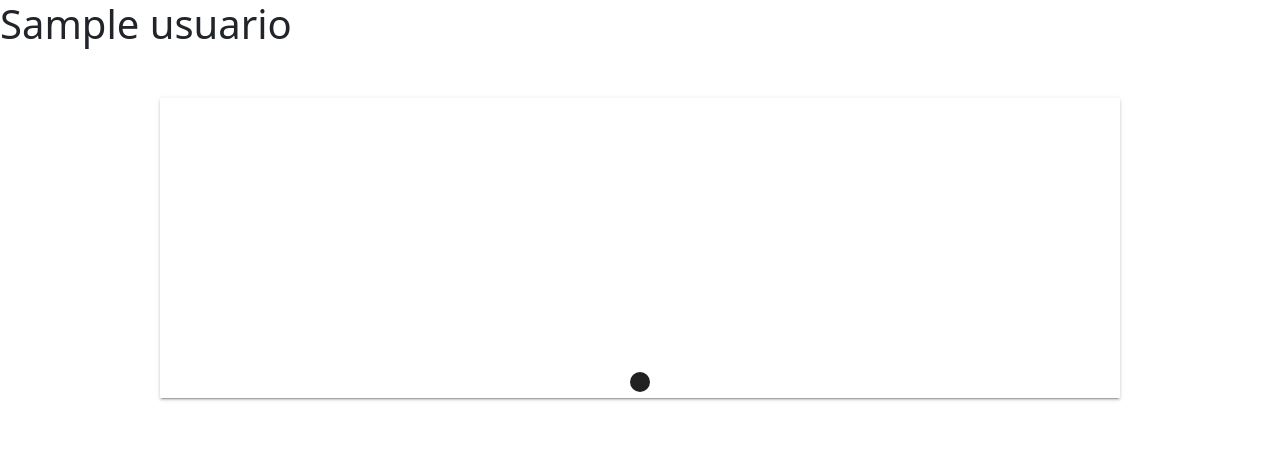
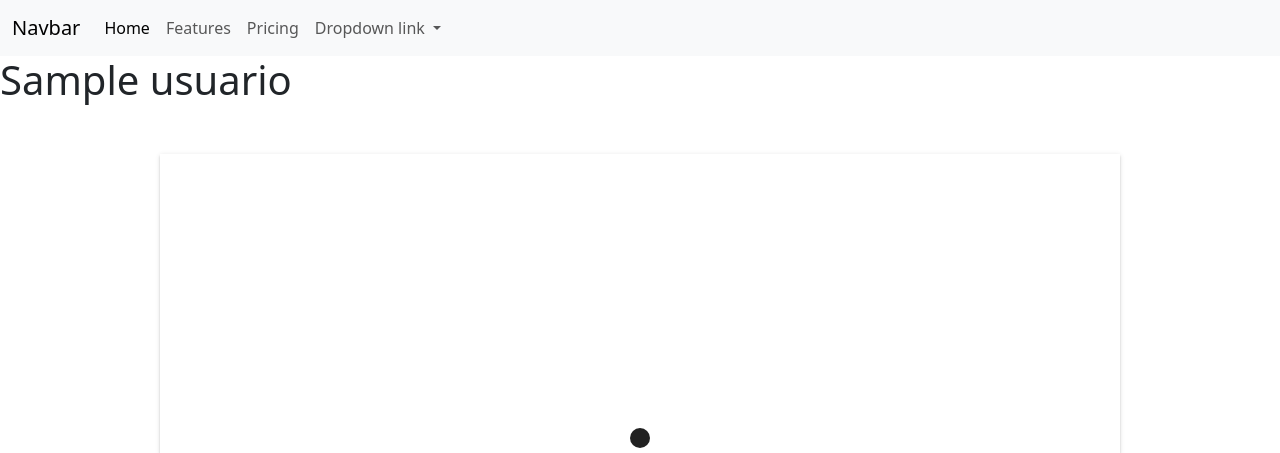
Before and after one commit to AnyeloHernandez/IPC2_V1S12023_ProyectoF2_3_201807398, a Django app: template tasks/templates/home.html in a window 1280 px wide. Shown: the top 453 px of the page. Run offline with Django 4.2, Linux system fonts and the light colour scheme; the template is opened without the code that fills it: most values are stand-ins (such as "Sample title", 1, 10 or a date in 2020); grey boxes marked "Sample" are stand-in pictures; some libraries are stand-ins or nearby versions.

Commit message:
Hotfix: orden de los html

```diff
--- /dev/null
+++ b/tasks/templates/base.html
@@ -0,0 +1,49 @@
+<!DOCTYPE html>
+<html>
+    <head>
+        {% load static %}
+        <title>Registrarse</title>
+        <link rel="stylesheet" href="{% static 'css/carousel.css' %}" >
+        <link href="https://cdn.jsdelivr.net/npm/bootstrap@5.3.0/dist/css/bootstrap.min.css" rel="stylesheet" integrity="sha384-9ndCyUaIbzAi2FUVXJi0CjmCapSmO7SnpJef0486qhLnuZ2cdeRhO02iuK6FUUVM" crossorigin="anonymous">
+        {% load bootstrap5 %}
+        {% bootstrap_css %}
+        {% bootstrap_javascript %}
+    </head>
+    <body>
+        <nav class="navbar navbar-expand-lg bg-body-tertiary">
+            <div class="container-fluid">
+              <a class="navbar-brand" href="#">Navbar</a>
+              <button class="navbar-toggler" type="button" data-bs-toggle="collapse" data-bs-target="#navbarNavDropdown" aria-controls="navbarNavDropdown" aria-expanded="false" aria-label="Toggle navigation">
+                <span class="navbar-toggler-icon"></span>
+              </button>
+              <div class="collapse navbar-collapse" id="navbarNavDropdown">
+                <ul class="navbar-nav">
+                  <li class="nav-item">
+                    <a class="nav-link active" aria-current="page" href="#">Home</a>
+                  </li>
+                  <li class="nav-item">
+                    <a class="nav-link" href="#">Features</a>
+                  </li>
+                  <li class="nav-item">
+                    <a class="nav-link" href="#">Pricing</a>
+                  </li>
+                  <li class="nav-item dropdown">
+                    <a class="nav-link dropdown-toggle" href="#" role="button" data-bs-toggle="dropdown" aria-expanded="false">
+                      Dropdown link
+                    </a>
+                    <ul class="dropdown-menu">
+                      <li><a class="dropdown-item" href="#">Action</a></li>
+                      <li><a class="dropdown-item" href="#">Another action</a></li>
+                      <li><a class="dropdown-item" href="#">Something else here</a></li>
+                    </ul>
+                  </li>
+                </ul>
+              </div>
+            </div>
+          </nav>
+        <h1>{{usuario}}</h1>
+        {% block content %}
+        {% endblock %}
+
+    </body>
+    </html>
--- a/tasks/templates/carousel.html
+++ /dev/null
@@ -1,18 +0,0 @@
-<!DOCTYPE html>
-<html>
-    <head>
-        {% load static %}
-        <title>Registrarse</title>
-        <link rel="stylesheet" href="{% static 'css/carousel.css' %}" >
-        {% load bootstrap5 %}
-        {% bootstrap_css %}
-        {% bootstrap_javascript %}
-    </head>
-    <body>
-        {% csrf_token %}
-        <h1>{{usuario}}</h1>
-        {% block content %}
-        {% endblock %}
-
-    </body>
-    </html>
--- a/tasks/templates/home.html
+++ b/tasks/templates/home.html
@@ -1,50 +1,5 @@
-{% extends 'carousel.html' %}
+{% extends 'base.html' %}
 {% block content %}
-<!-- <div class="slider">
-    <input type="radio" name="toggle" id="btn-1" checked>
-    <input type="radio" name="toggle" id="btn-2">
-    <input type="radio" name="toggle" id="btn-3">
-
-    <div class="slider-controls">
-      <label for="btn-1"></label>
-      <label for="btn-2"></label>
-      <label for="btn-3"></label>
-    </div>
-
-    <ul class="slides">
-      <li class="slide">
-        <div class="slide-content">
-          <h2 class="slide-title">Slide #1</h2>
-          <p class="slide-text">Lorem ipsum dolor sit amet consectetur adipisicing elit. Quaerat dignissimos commodi eos totam perferendis possimus dolorem, deleniti vitae harum? Enim.</p>
-          <a href="#" class="slide-link">Learn more</a>
-        </div>
-        <p class="slide-image">
-          <img src="https://wallpapers.moviemania.io/phone/movie/293660/88d5cc/deadpool-phone-wallpaper.jpg?w=1536&h=2732" alt="stuff" width="320" height="240">
-        </p>
-      </li>
-      <li class="slide">
-        <div class="slide-content">
-          <h2 class="slide-title">Slide #2</h2>
-          <p class="slide-text">Nisi ratione magni ea quis animi incidunt velit voluptate dolorem enim possimus, nam provident excepturi ipsam nihil molestiae minus delectus!</p>
-          <a href="#" class="slide-link">Amazing deal</a>
-        </div>
-        <p class="slide-image">
-          <img src="https://placeimg.com/320/240/animals" alt="stuff" width="320" height="240">
-        </p>
-      </li>
-      <li class="slide">
-        <div class="slide-content">
-          <h2 class="slide-title">Slide #3</h2>
-          <p class="slide-text">Quisquam quod ut quasi, vero obcaecati laudantium asperiores corporis ad atque. Expedita fugit dicta maxime vel doloribus sequi, facilis dignissimos.</p>
-          <a href="#" class="slide-link">Get started</a>
-        </div>
-        <p class="slide-image">
-          <img src="https://placeimg.com/320/240/any" alt="stuff" width="320" height="240">
-        </p>
-      </li>
-    </ul>
-  </div> -->
-
   <div class="slider">
     {% for pelicula in peliculas %}
     <input type="radio" name="toggle" id="btn-{{ forloop.counter }}">
@@ -73,6 +28,4 @@
     {% endfor %}
   </ul>
   </div>
-
-
 {% endblock %}
--- a/tasks/views.py
+++ b/tasks/views.py
@@ -12,7 +12,7 @@
 # Create your views here.
 def home(request):
     lista_doble_ciruclar_peliculas = cargar_peliculas_xml()
-    lista_doble_ciruclar_peliculas.imprimir_lista("2", None)
+    # lista_doble_ciruclar_peliculas.imprimir_lista("2", None)
     if lista_enlazada_usuarios.usuario_logeado != '':
         return render(request, 'home.html', {
             "usuario": f'Bienvenido {lista_enlazada_usuarios.usuario_logeado}',
```
